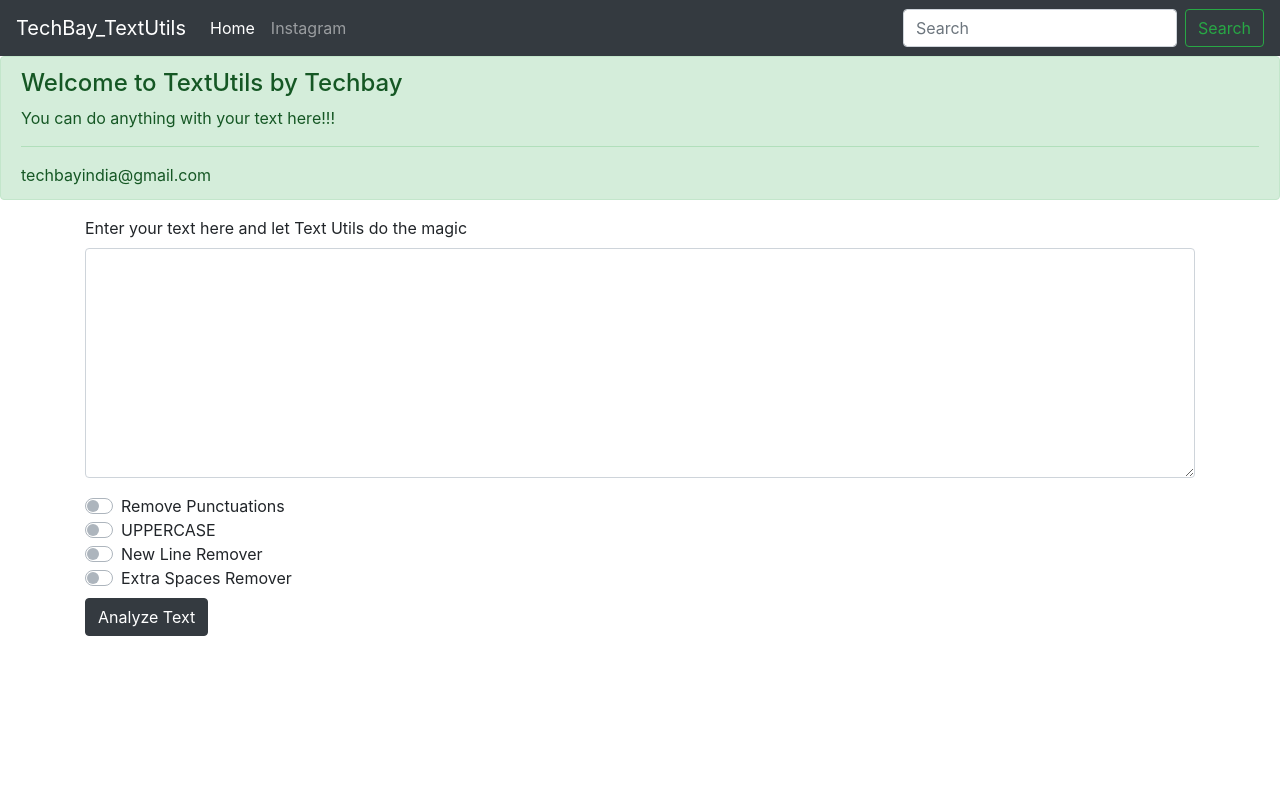
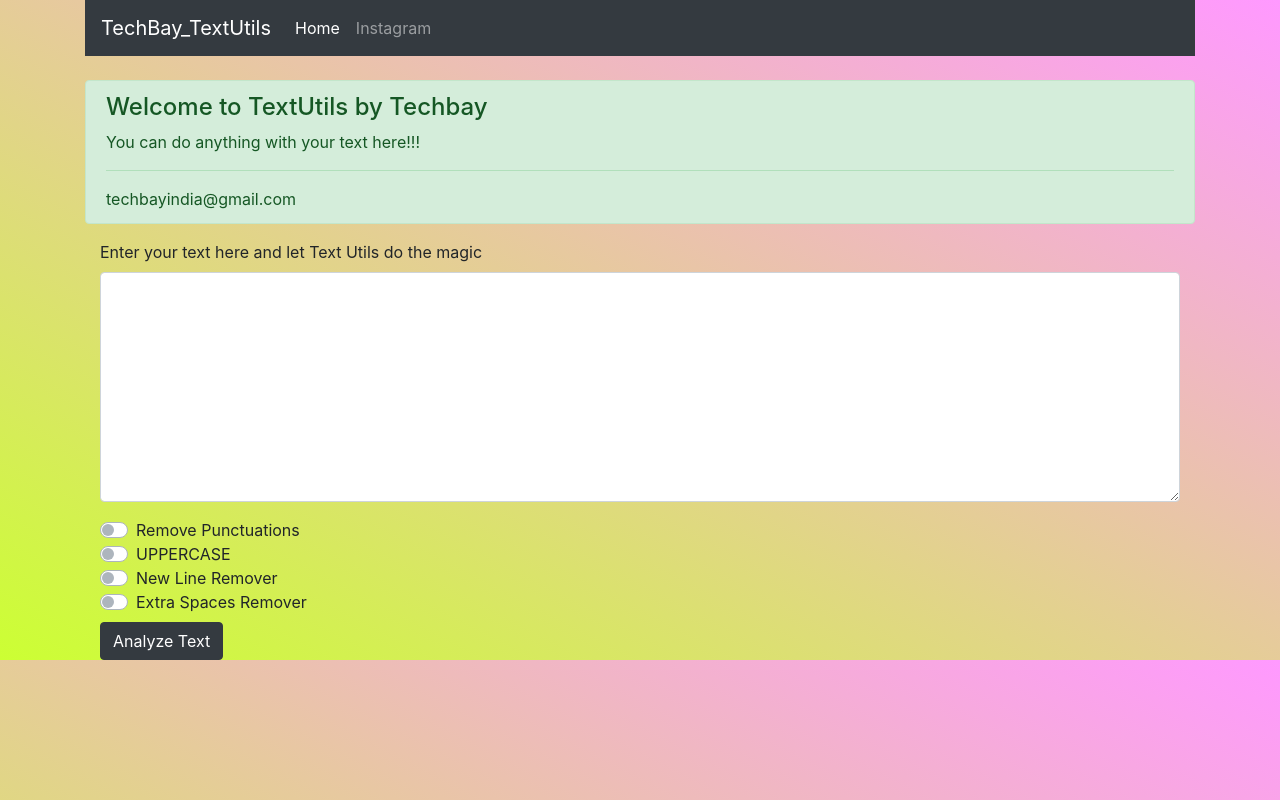
Before and after one commit to techbayindia/textutils, a Django app: page / in a window 1280 px wide. Run offline with Django 3.2, Linux system fonts and the light colour scheme; some libraries are stand-ins or nearby versions.

Commit message:
Added gradient background

```diff
--- a/templates/analyze.html
+++ b/templates/analyze.html
@@ -10,7 +10,7 @@
 
     <title>TechBay_TextUtils</title>
   </head>
-  <body>
+   <body style="background: linear-gradient(to top right, #ccff33 0%, #ff99ff 100%);">
   <nav class="navbar navbar-expand-lg navbar-dark bg-dark">
   <a class="navbar-brand" href="#">TechBay_TextUtils</a>
   <button class="navbar-toggler" type="button" data-toggle="collapse" data-target="#navbarSupportedContent" aria-controls="navbarSupportedContent" aria-expanded="false" aria-label="Toggle navigation">
--- a/templates/analyze2.html
+++ b/templates/analyze2.html
@@ -4,7 +4,7 @@
     <meta charset="UTF-8">
     <title>Analyzing your text.....</title>
 </head>
-<body>
+ <body style="background: linear-gradient(to top right, #ccff33 0%, #ff99ff 100%);">
 <h1>Your analyzed text -  {{purpose}}</h1>
 <p>
     {{analyzed_text}}
--- a/templates/index.html
+++ b/templates/index.html
@@ -10,7 +10,9 @@
 
     <title>TechBay_TextUtils</title>
   </head>
-  <body>
+
+  <body style="background: linear-gradient(to top right, #ccff33 0%, #ff99ff 100%);">
+  <div class="container">
   <nav class="navbar navbar-expand-lg navbar-dark bg-dark">
   <a class="navbar-brand" href="#">TechBay_TextUtils</a>
   <button class="navbar-toggler" type="button" data-toggle="collapse" data-target="#navbarSupportedContent" aria-controls="navbarSupportedContent" aria-expanded="false" aria-label="Toggle navigation">
@@ -25,12 +27,11 @@
       <li class="nav-item">
         <a class="nav-link" href="https://www.instagram.com/prem.py/">Instagram</a>
     </ul>
-    <form class="form-inline my-2 my-lg-0">
-      <input class="form-control mr-sm-2" type="search" placeholder="Search" aria-label="Search">
-      <button class="btn btn-outline-success my-2 my-sm-0" type="submit">Search</button>
-    </form>
+
   </div>
-</nav><div class="alert alert-success" role="alert">
+</nav>
+</br>
+<div class="alert alert-success" role="alert">
   <h4 class="alert-heading">Welcome to TextUtils by Techbay</h4>
   <p>You can do anything with your text here!!!</p>
   <hr>
@@ -70,6 +71,7 @@
 <button type="submit" class="btn btn-dark mt-2">Analyze Text</button>
     </form>
 </div>
+</div>
 
 
     <!-- Optional JavaScript -->
--- a/templates/index2.html
+++ b/templates/index2.html
@@ -4,7 +4,7 @@
     <meta charset="UTF-8">
     <title>Prem</title>
 </head>
-<body>
+ <body style="background: linear-gradient(to top right, #ccff33 0%, #ff99ff 100%);">
 <h1>
     Welcome to text analyzer. Enter your text below
 </h1>
```
